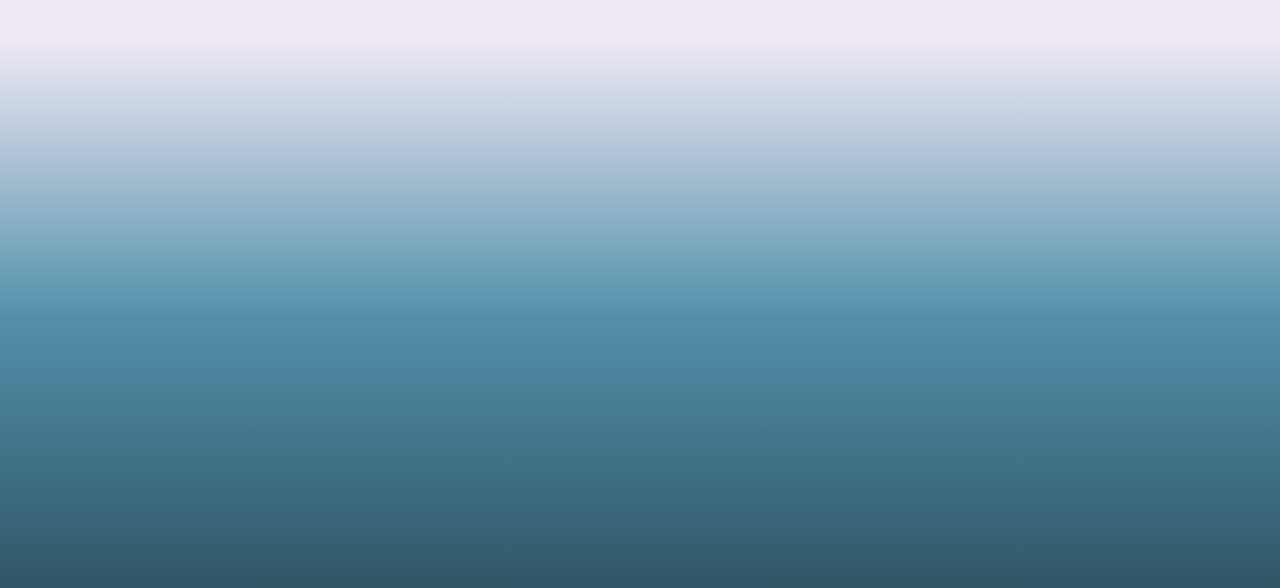
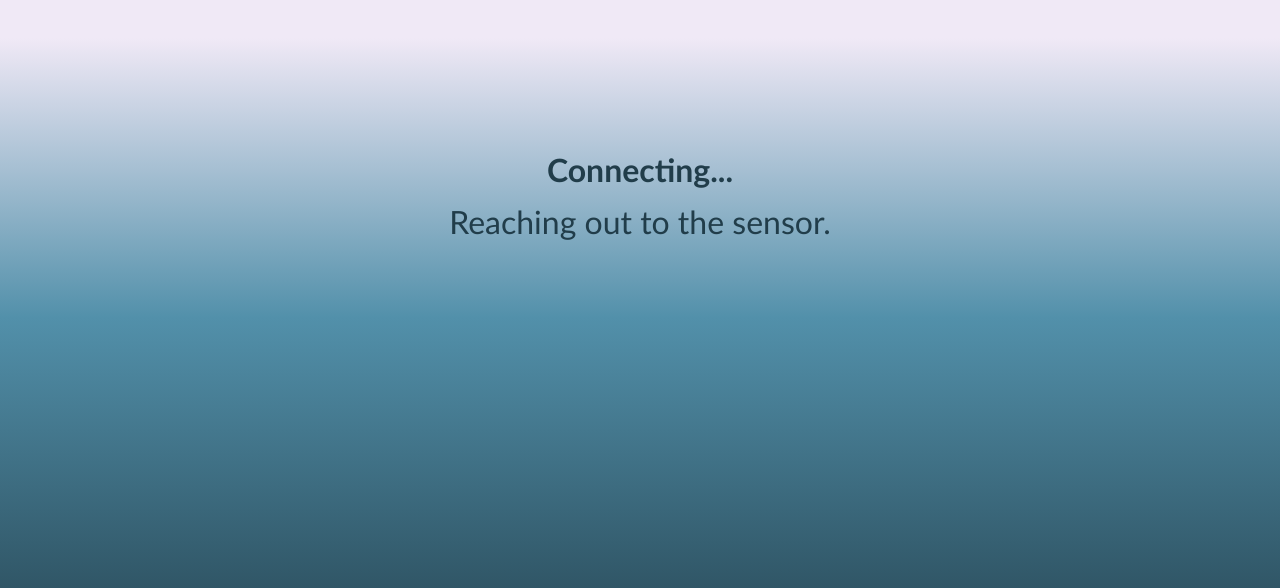
Before and after one commit to M8s-Technology-in-Smart-Society/M8s, a React (Vite) app in the folder Software/M8Find/: page /connect in a window 1280 px wide. Before the commit this address had no page. Shown: the part 202-790 px from the top of the page. Built offline with nearby package versions, Linux system fonts and the light colour scheme.

Commit message:
Started the connecting page, it doesn't do anything yet

```diff
--- a/Software/M8Find/src/App.jsx
+++ b/Software/M8Find/src/App.jsx
@@ -4,6 +4,7 @@ import Button from "./components/button"
 import { Routes, Route, useNavigate } from 'react-router-dom'
 import About from './pages/About'
 import Start from './pages/Start'
+import Connect from './pages/Connect'
 
 function Home() {
   const navigate = useNavigate()
@@ -27,6 +28,7 @@ function App() {
       <Route path="/" element={<Home />} />
       <Route path="/start" element={<Start />} />
       <Route path="/about" element={<About />} />
+      <Route path="/connect" element={<Connect />} />
     </Routes>
   )
 }
--- /dev/null
+++ b/Software/M8Find/src/pages/Connect.jsx
@@ -0,0 +1,40 @@
+import { useNavigate } from 'react-router-dom'
+import { useState, useEffect } from 'react'
+import './Connect.css'
+
+function Connect() {
+  const navigate = useNavigate()
+  //there can be 3 values:connecting, connected or error
+  //set status changes the value and idle is starting value
+  const [status, setStatus] = useState('connecting')
+
+  //connect function (FAKE this is NOT the real code this is just for simulation)
+  const handleConnect = () => {
+    setStatus('connecting')
+
+    setTimeout(() => {
+      setStatus('connected')
+      setTimeout(() => navigate('/next-page'), 2000)
+    }, 2000)
+  }
+
+  return (
+    <div className="connect-container">
+      {status === 'connecting' && (
+        <>
+          <h2>Connecting...</h2>
+          <p>Reaching out to the sensor.</p>
+        </>
+      )}
+
+      {status === 'connected' && (
+        <>
+          <h2>Connection Established ✓</h2>
+          <p>Taking you to the next page...</p>
+        </>
+      )}
+    </div>
+  )
+}
+
+export default Connect
--- a/Software/M8Find/src/pages/Start.jsx
+++ b/Software/M8Find/src/pages/Start.jsx
@@ -10,7 +10,7 @@ function Start() {
       <h2>Instructions</h2>
       <p>Make sure your phone is securely mounted on the handle. </p>
       <p>Keep the handle connected to the wall surface. </p>
-      <Button className="connect-button" onClick={() => navigate('/')}>Connect</Button>
+      <Button className="connect-button" onClick={() => navigate('/connect')}>Connect</Button>
       <Button className="back-button" onClick={() => navigate('/')}>Back to Home</Button>
     </div>
   )
```
Also changed, not shown: Software/M8Find/src/pages/Connect.css (added).
